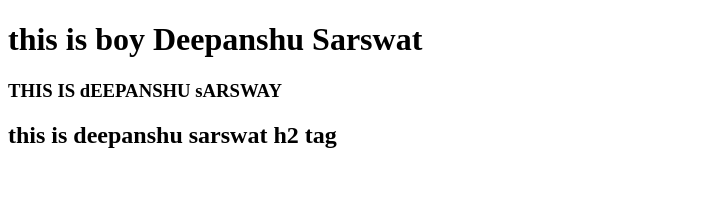
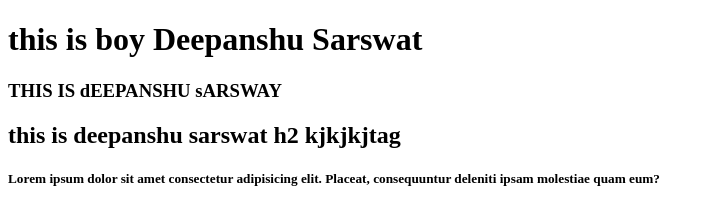
Before and after one commit to DeepanshuSarswat/MyClock, a plain HTML site: page index.html in a window 1280 px wide. Shown: the whole page, without its empty margins (0-714 px from the left). Drawn offline with Linux system fonts and the light colour scheme.

Commit message:
update lorem
update lorem

```diff
--- a/index.html
+++ b/index.html
@@ -9,6 +9,10 @@
   <body>
     <h1>this is boy Deepanshu Sarswat</h1>
     <h3>THIS IS dEEPANSHU sARSWAY</h3>
-    <h2>this is deepanshu sarswat h2 tag</h2>
+    <h2>this is deepanshu sarswat h2 kjkjkjtag</h2>
+    <h5>
+      Lorem ipsum dolor sit amet consectetur adipisicing elit. Placeat,
+      consequuntur deleniti ipsam molestiae quam eum?
+    </h5>
   </body>
 </html>
```
